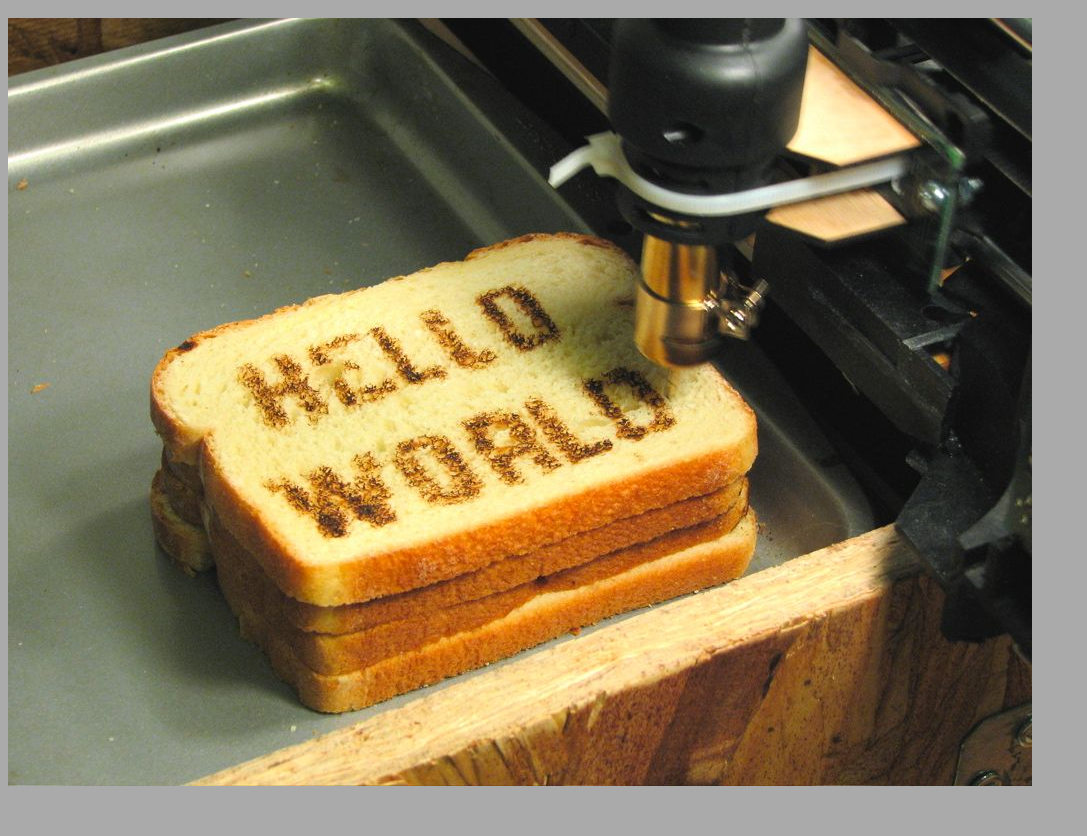
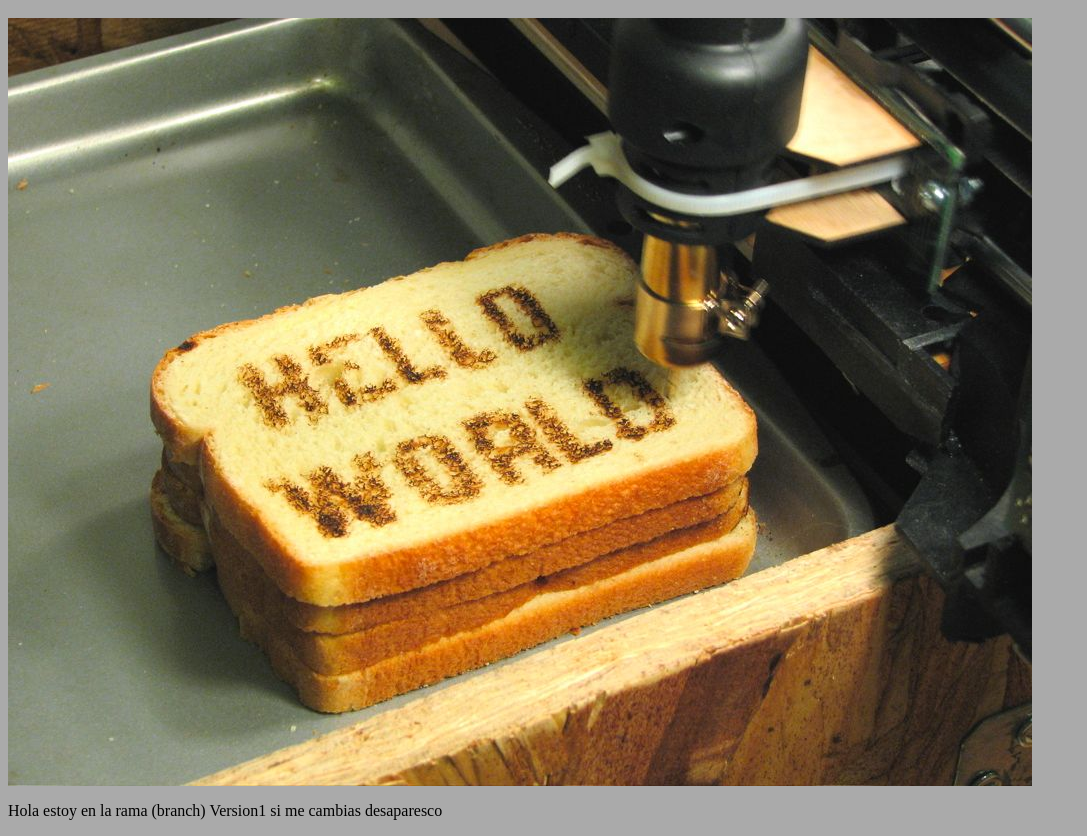
Before and after one commit to christianareinamo/pinocho, a plain HTML site: page index.html in a window 1280 px wide. Shown: the part 48-884 px from the top of the page, without its empty margins (0-1087 px from the left). Before the commit the page ends 842 px from the top, so only its background shows below. Drawn offline with Linux system fonts and the light colour scheme.

Commit message:
nuevo archivo prueba.txt

```diff
--- a/index.html
+++ b/index.html
@@ -6,5 +6,6 @@
 	<body>
 		<h1>Hola soy una pagina de prueba</h1>
 		<img src="img/imagen.jpg">
+		<p>Hola estoy en la rama (branch) Version1 si me cambias desaparesco</p>
 	</body>
 </html>
```
Also changed, not shown: prueba.txt (added).
